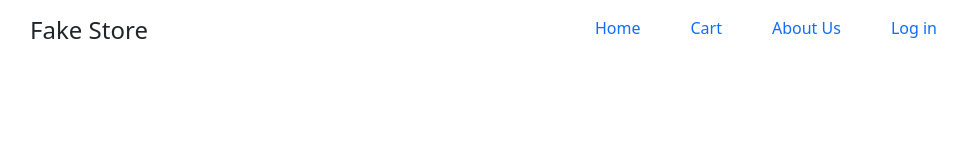
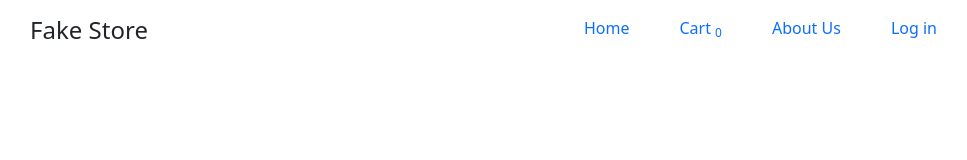
Before and after one commit to arifmia1129/first-react-project, a React (Create React App) app: page / in a window 1280 px wide. Shown: the top 160 px of the page, without its empty margins (105-1072 px from the left). Built offline with nearby package versions, Linux system fonts and the light colour scheme.

Commit message:
set counter in menubar

```diff
--- a/src/App.js
+++ b/src/App.js
@@ -2,11 +2,16 @@ import './App.css';
 import Menubar from './components/Menubar/Menubar';
 // bootstrap css
 import 'bootstrap/dist/css/bootstrap.min.css';
+import { useState } from 'react';
 
 function App() {
+  const [count, setCount] = useState(0);
+  const increaseCount = () => {
+    setCount(count + 1);
+  }
   return (
     <div className="App">
-      <Menubar></Menubar>
+      <Menubar count={count}></Menubar>
     </div>
   );
 }
--- a/src/components/Menubar/Menubar.js
+++ b/src/components/Menubar/Menubar.js
@@ -1,6 +1,6 @@
 import React from 'react';
 import "./Menubar.css"
-const Menubar = () => {
+const Menubar = (props) => {
     return (
         <div className='row my-3 container'>
             <div className='col-md-4'>
@@ -8,7 +8,7 @@ const Menubar = () => {
             </div>
             <div className="col-md-8 d-flex justify-content-end align-item-center">
                 <a href="/home">Home</a>
-                <a href="/cart">Cart</a>
+                <a href="/cart">Cart <sub>{props.count}</sub></a>
                 <a href="/about-us">About Us</a>
                 <a href="/account">Log in</a>
             </div>
```
Also changed, not shown: src/components/Products/Products.css (added), src/components/Products/Products.js (added).
